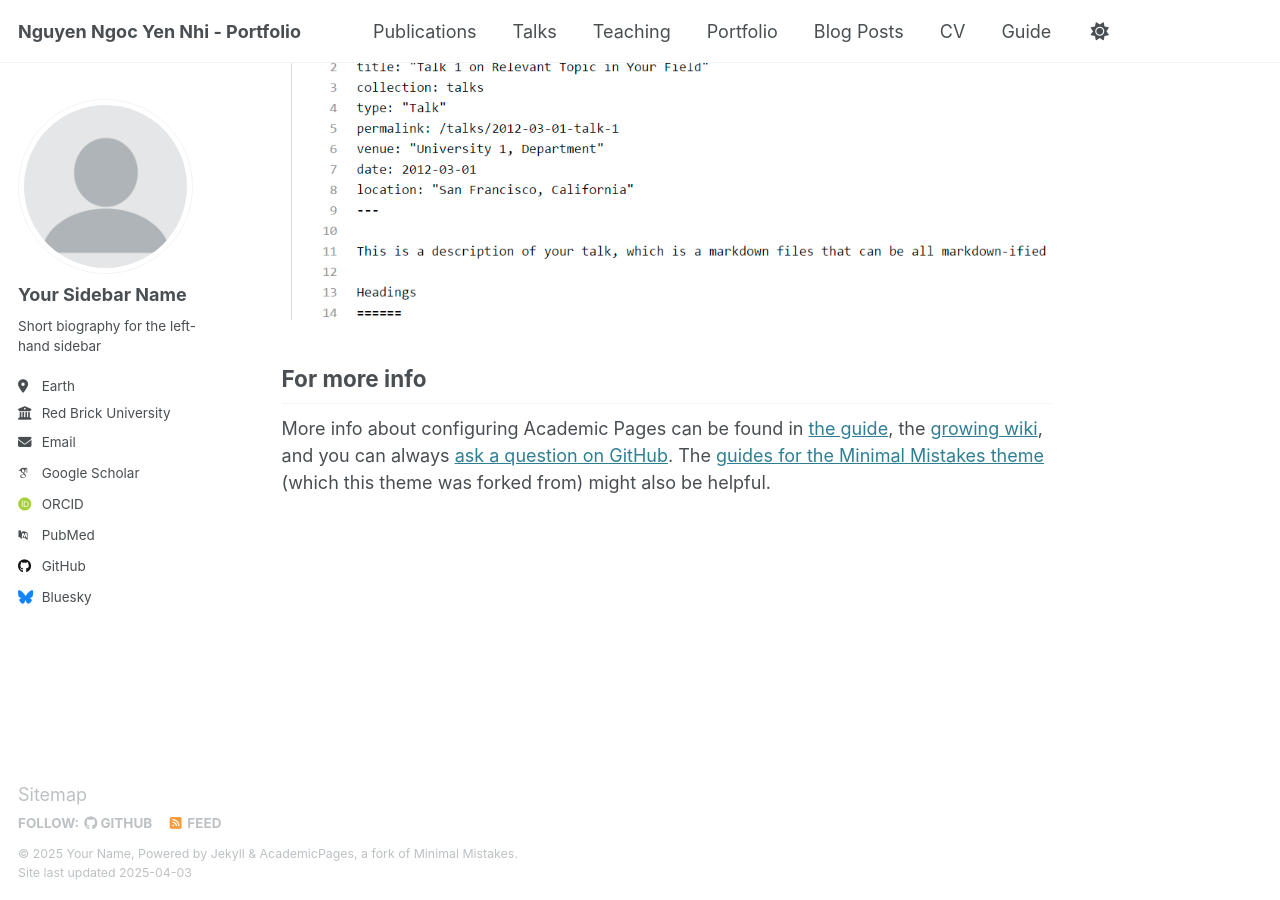
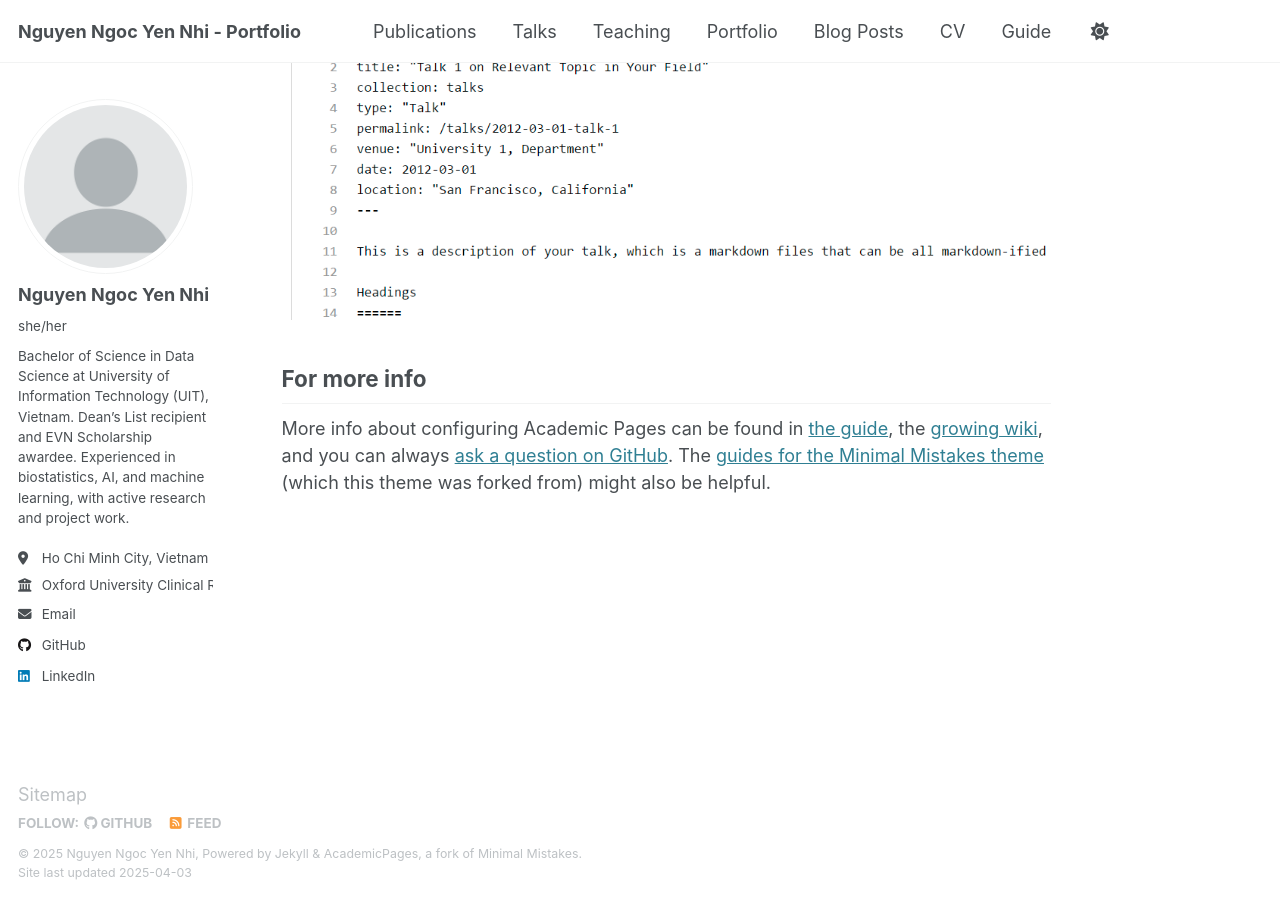
Before and after one commit to dalietnguyen342/dalietnguyen342.github.io, a Jekyll site: the page built from _pages/about.md, in a window 1280 px wide and 900 px high, scrolled down 2635 px. Built offline with Jekyll 4.4.1, drawn with Linux system fonts in a browser that asks for light colours; some web fonts are replaced; part of the change alters nothing that is shown.

Commit message:
Update _config.yml

```diff
--- a/_config.yml
+++ b/_config.yml
@@ -1,158 +1,99 @@
 # Welcome to Jekyll!
 #
-# This config file is meant for settings that affect your entire site, values
-# which you are expected to set up once and rarely need to edit after that.
-# For technical reasons, this file is *NOT* reloaded automatically when you use
-# `jekyll serve -l -H localhost`. If you change this file, please restart the
-# server process.
+# This config file affects your entire site. Once set up, you should rarely need to edit it.
+# If you make changes, restart the server process.
 
 # Basic Site Settings
 locale: "en-US"
 site_theme: "default"
 title: "Nguyen Ngoc Yen Nhi - Portfolio"
 title_separator: "-"
-name                     : &name "Your Name"
-description              : &description "personal description"
-url                      : https://academicpages.github.io # the base hostname & protocol for your site e.g. "https://[your GitHub username].github.io"
-baseurl                  : "" # the subpath of your site, e.g. "/blog"
-repository               : "academicpages/academicpages.github.io"
+name: "Nguyen Ngoc Yen Nhi"
+description: "Data Science Student & Researcher | Biostatistician Intern at OUCRU | Specializing in AI, Machine Learning, and Biostatistics"
+url: "https://nhinguyen34.github.io"
+baseurl: ""
+repository: "NhiNguyen34/NhiNguyen34.github.io"
 
-# Site Author - The following control what appear as part of the author content on the side bar.
-#               If a field is blank the icon and link will not appear, otherwise it will be shown.
-#               Additional customization can be done by editing /_includes/author-profile.html
+# Site Author Information
 author:
-  # Biographic information
-  avatar           : "profile.png"
-  name             : "Your Sidebar Name"
-  pronouns         : # example: "she/her"
-  bio              : "Short biography for the left-hand sidebar"
-  location         : "Earth"
-  employer         : "Red Brick University"
-  uri              : # URL
-  email            : "none@example.org"
+  avatar: "profile.png"         # Ensure your profile image is placed in the appropriate folder
+  name: "Nguyen Ngoc Yen Nhi"
+  pronouns: "she/her"
+  bio: "Bachelor of Science in Data Science at University of Information Technology (UIT), Vietnam. Dean’s List recipient and EVN Scholarship awardee. Experienced in biostatistics, AI, and machine learning, with active research and project work."
+  location: "Ho Chi Minh City, Vietnam"
+  employer: "Oxford University Clinical Research Unit (OUCRU)"
+  email: "yennhi.nguyenngoc03@gmail.com"
+  # Academic & Professional Profiles
+  github: "NhiNguyen34"
+  linkedin: "https://www.linkedin.com/in/yennhinguyenngoc03/"
 
-  # Academic websites
-  arxiv            : # URL - Update with the correct link to your profile
-  googlescholar    : "https://scholar.google.com/citations?user=PS_CX0AAAAAJ"
-  impactstory      : # URL
-  orcid            : "http://orcid.org/yourorcidurl"
-  semantic         : # URL
-  pubmed           : "https://www.ncbi.nlm.nih.gov/pubmed/?term=john+snow"
-  researchgate     : # URL
-  scopus           : # URL
+# Social Sharing & Links
+social:
+  type: "Person"
+  name: "Nguyen Ngoc Yen Nhi"
+  links:
+    - name: "LinkedIn"
+      url: "https://www.linkedin.com/in/yennhinguyenngoc03/"
+    - name: "GitHub"
+      url: "https://github.com/NhiNguyen34"
 
-  # Repositories and software development
-  bitbucket        : # Username - Update with your username on the site
-  codepen          : # Username
-  dribbble         : # Username
-  github           : "academicpages"
-  kaggle           : # Username
-  stackoverflow    : # User number or user number and name (i.e., use "1" or "1/jeff-atwood")
-
-  # Social media
-  bluesky          : "bsky.app" # Replace this with you Bluesky username
-  facebook         : # Username
-  flickr           : # Username
-  foursquare       : # Username
-  goodreads        : # Username
-  google_plus      : # Username
-  keybase          : # Username
-  instagram        : # Username
-  lastfm           : # Username
-  linkedin         : # Username
-  mastodon         : # URL
-  medium           : # URL
-  pinterest        : # Username
-  soundcloud       : # Username
-  steam            : # Username
-  telegram         : # URL
-  tumblr           : # Username
-  twitter          : # Username for X / Twitter
-  vine             : # Username
-  weibo            : # Username
-  wikipedia        : # Username
-  xing             : # Username
-  youtube          : # Username
-  zhihu            : # Username
-
-# Publication Category - The following the list of publication categories and their headings
+# Publication Categories (if applicable)
 publication_category:
   books:
-    title: 'Books'
+    title: "Books"
   manuscripts:
-    title: 'Journal Articles'
+    title: "Journal Articles"
   conferences:
-    title: 'Conference Papers'
+    title: "Conference Papers"
 
 # Site Settings
-teaser                   :  # filename of teaser fallback teaser image placed in /images/, .e.g. "500x300.png"
-breadcrumbs              : false # true, false (default)
-words_per_minute         : 160
-future                   : true
-read_more                : "disabled" # if enabled, adds "Read more" links to excerpts
-talkmap_link             : false      #change to true to add link to talkmap on talks page
+teaser: ""
+breadcrumbs: false
+words_per_minute: 160
+future: true
+read_more: "disabled"
+talkmap_link: false
 comments:
-  provider               : # false (default), "disqus", "discourse", "facebook", "google-plus", "staticman", "custom"
-  disqus:
-    shortname            :
-  discourse:
-    server               : # https://meta.discourse.org/t/embedding-discourse-comments-via-javascript/31963 , e.g.: meta.discourse.org
-  facebook:
-    appid                :
-    num_posts            : # 5 (default)
-    colorscheme          : # "light" (default), "dark"
+  provider: ""
 staticman:
-  allowedFields          : ['name', 'email', 'url', 'message']
-  branch                 : "gh-pages" # "master", "gh-pages"
-  commitMessage          : "New comment."
-  filename               : comment-{@timestamp}
-  format                 : "yml"
-  moderation             : true
-  path                   : "_data/comments/{options.slug}"
-  requiredFields         : ['name', 'email', 'message']
+  allowedFields: ['name', 'email', 'url', 'message']
+  branch: "gh-pages"
+  commitMessage: "New comment."
+  filename: comment-{@timestamp}
+  format: "yml"
+  moderation: true
+  path: "_data/comments/{options.slug}"
+  requiredFields: ['name', 'email', 'message']
   transforms:
-    email                : "md5"
+    email: "md5"
   generatedFields:
     date:
-      type               : "date"
+      type: "date"
       options:
-        format           : "iso8601" # "iso8601" (default), "timestamp-seconds", "timestamp-milliseconds"
+        format: "iso8601"
 atom_feed:
-  hide                   : false     # change to true to hide the RSS feed in the footer
-  path                   : # blank (default) uses feed.xml
+  hide: false
+  path: ""
 
+# SEO & Analytics (update if you have verification codes)
+google_site_verification: ""
+bing_site_verification: ""
+alexa_site_verification: ""
+yandex_site_verification: ""
+twitter:
+  username: ""
+facebook:
+  username: ""
+  app_id: ""
+  publisher: ""
+og_image: ""
 
-# SEO Related
-google_site_verification :
-bing_site_verification   :
-alexa_site_verification  :
-yandex_site_verification :
+analytics:
+  provider: "false"
+  google:
+    tracking_id: ""
 
-
-# Social Sharing
-twitter:
-  username               : &twitter
-facebook:
-  username               :
-  app_id                 :
-  publisher              :
-og_image                 :  # Open Graph/Twitter default site image
-# For specifying social profiles
-# - https://developers.google.com/structured-data/customize/social-profiles
-social:
-  type                   : # Person or Organization (defaults to Person)
-  name                   : # If the user or organization name differs from the site's name
-  links: # An array of links to social media profiles
-
-
-# Analytics
-analytics:
-  provider               :  "false" # false (default), "google", "google-universal", "google-analytics-4", "custom"
-  google:
-    tracking_id          :
-
-
-# Reading Files
+# File Inclusion & Exclusion
 include:
   - .htaccess
   - _pages
@@ -190,16 +131,13 @@ keep_files:
 encoding: "utf-8"
 markdown_ext: "markdown,mkdown,mkdn,mkd,md"
 
-
-# Conversion
+# Markdown & Conversion Settings
 markdown: kramdown
 highlighter: rouge
 lsi: false
 excerpt_separator: "\n\n"
 incremental: false
 
-
-# Markdown Processing
 kramdown:
   input: GFM
   hard_wrap: false
@@ -210,8 +148,7 @@ kramdown:
   smart_quotes: lsquo,rsquo,ldquo,rdquo
   enable_coderay: false
 
-
-# These settings control the types of collections used by the template
+# Collections for Site Content
 collections:
   teaching:
     output: true
@@ -226,10 +163,8 @@ collections:
     output: true
     permalink: /:collection/:path/
 
-
-# These settings control how pages and collections are included in the site
+# Default Values for Pages & Posts
 defaults:
-  # _posts
   - scope:
       path: ""
       type: posts
@@ -240,14 +175,12 @@ defaults:
       comments: true
       share: true
       related: true
-  # _pages
   - scope:
       path: ""
       type: pages
     values:
       layout: single
       author_profile: true
-  # _teaching
   - scope:
       path: ""
       type: teaching
@@ -256,7 +189,6 @@ defaults:
       author_profile: true
       share: true
       comments: true
-  # _publications
   - scope:
       path: ""
       type: publications
@@ -265,7 +197,6 @@ defaults:
       author_profile: true
       share: true
       comments: true
-  # _portfolio
   - scope:
       path: ""
       type: portfolio
@@ -274,7 +205,6 @@ defaults:
       author_profile: true
       share: true
       comment: true
-  # _talks
   - scope:
       path: ""
       type: talks
@@ -283,19 +213,14 @@ defaults:
       author_profile: true
       share: true
 
-
-# Sass/SCSS
+# Sass/SCSS Settings
 sass:
   sass_dir: _sass
-  style: compressed # http://sass-lang.com/documentation/file.SASS_REFERENCE.html#output_style
+  style: compressed
 
-
-# Outputting
+# Output Settings
 permalink: /:categories/:title/
-# paginate: 5 # amount of posts to show
-# paginate_path: /page:num/
-timezone: Etc/UTC # http://en.wikipedia.org/wiki/List_of_tz_database_time_zones
-
+timezone: Etc/UTC
 
 # Plugins
 plugins:
@@ -306,7 +231,6 @@ plugins:
   - jekyll-redirect-from
   - jemoji
 
-# Mimic GitHub Pages with --safe
 whitelist:
   - jekyll-feed
   - jekyll-gist
@@ -315,38 +239,15 @@ whitelist:
   - jekyll-redirect-from
   - jemoji
 
-
-# Archives
-#  Type
-#  - GitHub Pages compatible archive pages built with Liquid ~> type: liquid (default)
-#  - Jekyll Archives plugin archive pages ~> type: jekyll-archives
-#  Path (examples)
-#  - Archive page should exist at path when using Liquid method or you can
-#    expect broken links (especially with breadcrumbs enabled)
-#  - <base_path>/tags/my-awesome-tag/index.html ~> path: /tags/
-#  - <base_path/categories/my-awesome-category/index.html ~> path: /categories/
-#  - <base_path/my-awesome-category/index.html ~> path: /
+# Archives Configuration
 category_archive:
   type: liquid
   path: /categories/
 tag_archive:
   type: liquid
   path: /tags/
-# https://github.com/jekyll/jekyll-archives
-# jekyll-archives:
-#   enabled:
-#     - categories
-#     - tags
-#   layouts:
-#     category: archive-taxonomy
-#     tag: archive-taxonomy
-#   permalinks:
-#     category: /categories/:name/
-#     tag: /tags/:name/
 
-
-# HTML Compression
-# - http://jch.penibelst.de/
+# HTML Compression Settings
 compress_html:
   clippings: all
   ignore:
```
